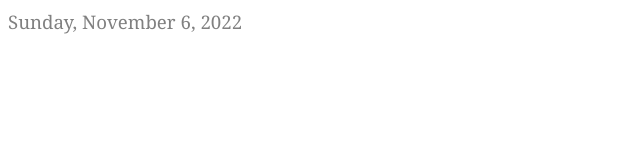
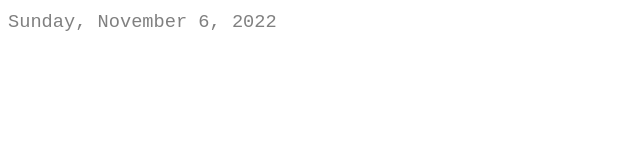
Before and after one commit to franpking/notion, a plain HTML site: page index.html in a window 1280 px wide. Shown: the full height of the page, 0-640 px from the left. Drawn offline with Linux system fonts and the light colour scheme.

Commit message:
Update index.html

```diff
--- a/index.html
+++ b/index.html
@@ -4,7 +4,7 @@
     <style>
       #lbl {
         display: flex;
-        font-family: Georgia;
+        font-family: monospace;
         font-size: 11pt;
         color: #808080;
         justify-content: left;
@@ -20,7 +20,7 @@
 
       #date{
           font-size:14pt;
-          font-family: Georgia;
+          font-family: monospace;
       }
 
       body{
```
